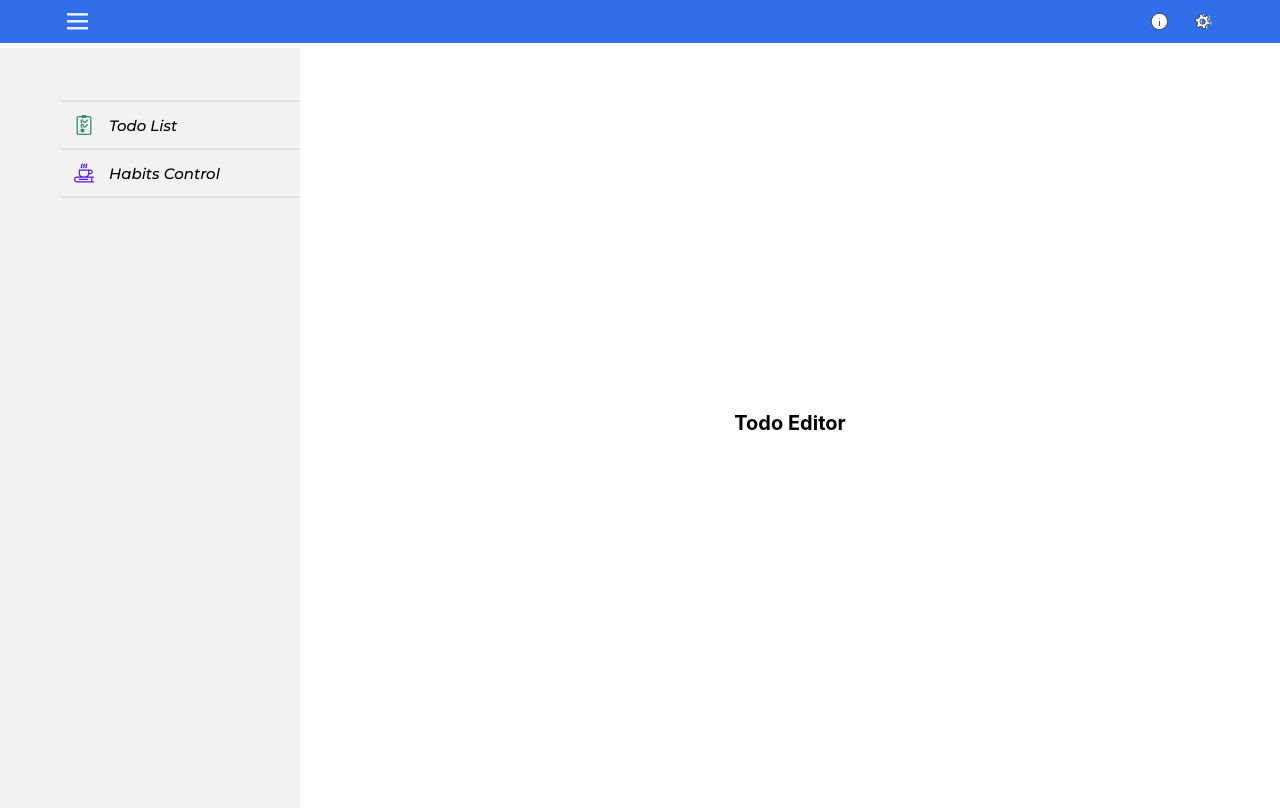
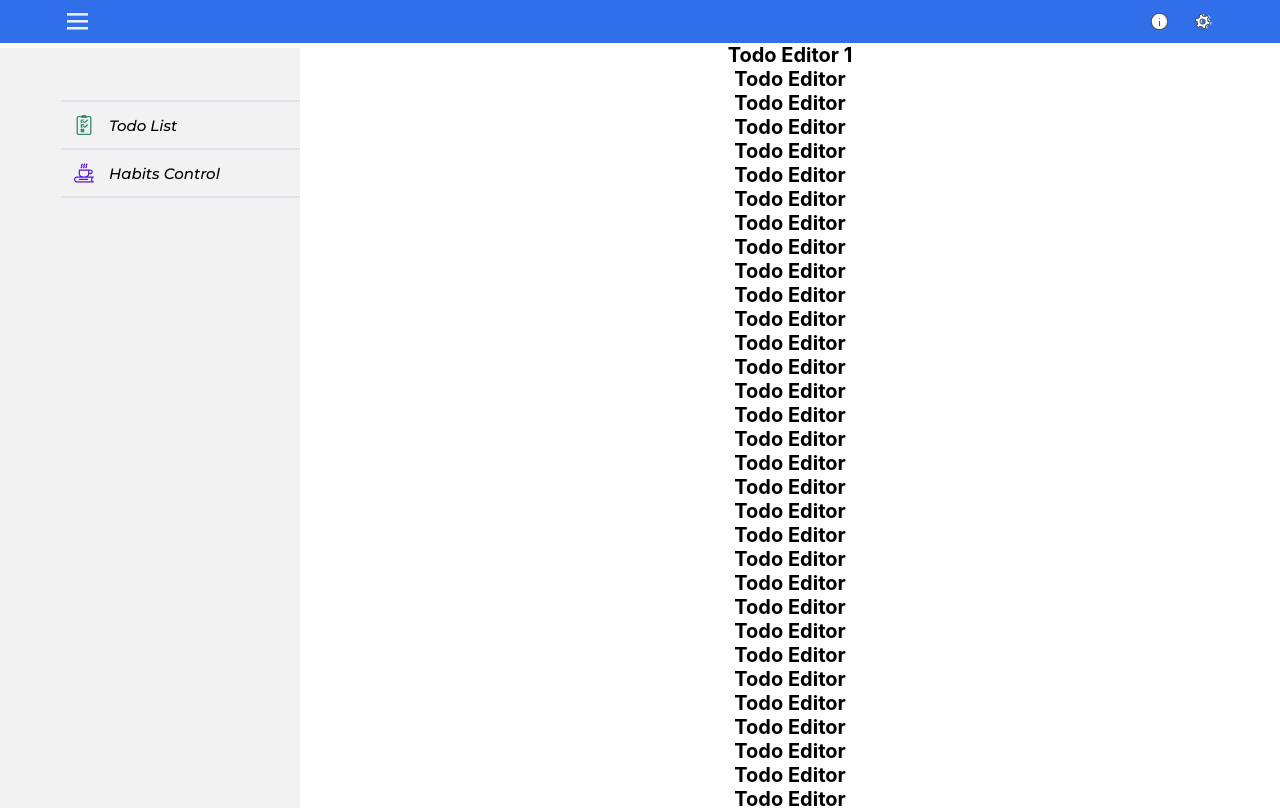
Before and after one commit to jakubwas/wTask, a React (Create React App) app in the folder client/: page / in a window 1280 px wide. Shown: the top 808 px of the page. Built offline with nearby package versions, Linux system fonts and the light colour scheme.

Commit message:
Fix scrolling bug

```diff
--- a/client/src/App.js
+++ b/client/src/App.js
@@ -1,5 +1,5 @@
 // Dependencies
-import React from "react";
+import React, { Fragment } from "react";
 // React Components
 import Navbar from "./Components/Layout/Navbar";
 import AppContent from "./Components/Layout/AppContent";
@@ -8,18 +8,12 @@ import DisplayState from "./Context/display/DisplayState";
 
 const App = () => {
   return (
-    <div
-      style={{
-        height: "100vh",
-        width: "100vw",
-        overflow: "hidden",
-      }}
-    >
+    <Fragment>
       <DisplayState>
         <Navbar />
         <AppContent />
       </DisplayState>
-    </div>
+    </Fragment>
   );
 };
 
--- a/client/src/Components/Containers/AppContainer.js
+++ b/client/src/Components/Containers/AppContainer.js
@@ -3,10 +3,8 @@ import React, { useContext } from "react";
 import styled from "styled-components";
 
 const Container = styled.div`
-  height: 95vh;
-  width: 100vw;
-  overflow: hidden;
   display: flex;
+  margin-top: 4.3rem;
 `;
 
 const AppContainer = (props) => {
--- a/client/src/Components/Containers/ContentContainer.js
+++ b/client/src/Components/Containers/ContentContainer.js
@@ -3,8 +3,8 @@ import React from "react";
 import styled from "styled-components";
 
 const Container = styled.div`
+  margin-left: 30rem;
   width: 100%;
-  margin-left: 30rem;
   display: flex;
   align-items: center;
   justify-content: center;
--- a/client/src/Components/Layout/Navbar.js
+++ b/client/src/Components/Layout/Navbar.js
@@ -9,11 +9,15 @@ import InfoButton from "../Buttons/NavbarButtons/InfoButton";
 
 // Styled Components
 const NavigationBar = styled.div`
-  min-height: 5vh;
+  height: 4.3rem;
   background: #316fea;
   display: flex;
   align-items: center;
   justify-content: space-between;
+  position: fixed;
+  left: 0;
+  top: 0;
+  width: 100vw;
 `;
 
 // React Component
--- a/client/src/Components/Layout/TodoEditor.js
+++ b/client/src/Components/Layout/TodoEditor.js
@@ -6,7 +6,146 @@ import ContentContainer from "../Containers/ContentContainer";
 const TodoEditor = () => {
   return (
     <ContentContainer>
-      <h1>Todo Editor</h1>
+      <div
+        style={{
+          display: "flex",
+          flexDirection: "column",
+          alignItems: "center",
+          margnTop: "10rem",
+        }}
+      >
+        <h1>Todo Editor 1</h1>
+        <h1>Todo Editor</h1>
+        <h1>Todo Editor</h1>
+        <h1>Todo Editor</h1>
+        <h1>Todo Editor</h1>
+        <h1>Todo Editor</h1>
+        <h1>Todo Editor</h1>
+        <h1>Todo Editor</h1>
+        <h1>Todo Editor</h1>
+        <h1>Todo Editor</h1>
+        <h1>Todo Editor</h1>
+        <h1>Todo Editor</h1>
+        <h1>Todo Editor</h1>
+        <h1>Todo Editor</h1>
+        <h1>Todo Editor</h1>
+        <h1>Todo Editor</h1>
+        <h1>Todo Editor</h1>
+        <h1>Todo Editor</h1>
+        <h1>Todo Editor</h1>
+        <h1>Todo Editor</h1>
+        <h1>Todo Editor</h1>
+        <h1>Todo Editor</h1>
+        <h1>Todo Editor</h1>
+        <h1>Todo Editor</h1>
+        <h1>Todo Editor</h1>
+        <h1>Todo Editor</h1>
+        <h1>Todo Editor</h1>
+        <h1>Todo Editor</h1>
+        <h1>Todo Editor</h1>
+        <h1>Todo Editor</h1>
+        <h1>Todo Editor</h1>
+        <h1>Todo Editor</h1>
+        <h1>Todo Editor</h1>
+        <h1>Todo Editor</h1>
+        <h1>Todo Editor</h1>
+        <h1>Todo Editor</h1>
+        <h1>Todo Editor</h1>
+        <h1>Todo Editor</h1>
+        <h1>Todo Editor</h1>
+        <h1>Todo Editor</h1>
+        <h1>Todo Editor</h1>
+        <h1>Todo Editor</h1>
+        <h1>Todo Editor</h1>
+        <h1>Todo Editor</h1>
+        <h1>Todo Editor</h1>
+        <h1>Todo Editor</h1>
+        <h1>Todo Editor</h1>
+        <h1>Todo Editor</h1>
+        <h1>Todo Editor</h1>
+        <h1>Todo Editor</h1>
+        <h1>Todo Editor</h1>
+        <h1>Todo Editor</h1>
+        <h1>Todo Editor</h1>
+        <h1>Todo Editor</h1>
+        <h1>Todo Editor</h1>
+        <h1>Todo Editor</h1>
+        <h1>Todo Editor</h1>
+        <h1>Todo Editor</h1>
+        <h1>Todo Editor</h1>
+        <h1>Todo Editor</h1>
+        <h1>Todo Editor</h1>
+        <h1>Todo Editor</h1>
+        <h1>Todo Editor</h1>
+        <h1>Todo Editor</h1>
+        <h1>Todo Editor</h1>
+        <h1>Todo Editor</h1>
+        <h1>Todo Editor</h1>
+        <h1>Todo Editor</h1>
+        <h1>Todo Editor</h1>
+        <h1>Todo Editor</h1>
+        <h1>Todo Editor</h1>
+        <h1>Todo Editor</h1>
+        <h1>Todo Editor</h1>
+        <h1>Todo Editor</h1>
+        <h1>Todo Editor</h1>
+        <h1>Todo Editor</h1>
+        <h1>Todo Editor</h1>
+        <h1>Todo Editor</h1>
+        <h1>Todo Editor</h1>
+        <h1>Todo Editor</h1>
+        <h1>Todo Editor</h1>
+        <h1>Todo Editor</h1>
+        <h1>Todo Editor</h1>
+        <h1>Todo Editor</h1>
+        <h1>Todo Editor</h1>
+        <h1>Todo Editor</h1>
+        <h1>Todo Editor</h1>
+        <h1>Todo Editor</h1>
+        <h1>Todo Editor</h1>
+        <h1>Todo Editor</h1>
+        <h1>Todo Editor</h1>
+        <h1>Todo Editor</h1>
+        <h1>Todo Editor</h1>
+        <h1>Todo Editor</h1>
+        <h1>Todo Editor</h1>
+        <h1>Todo Editor</h1>
+        <h1>Todo Editor</h1>
+        <h1>Todo Editor</h1>
+        <h1>Todo Editor</h1>
+        <h1>Todo Editor</h1>
+        <h1>Todo Editor</h1>
+        <h1>Todo Editor</h1>
+        <h1>Todo Editor</h1>
+        <h1>Todo Editor</h1>
+        <h1>Todo Editor</h1>
+        <h1>Todo Editor</h1>
+        <h1>Todo Editor</h1>
+        <h1>Todo Editor</h1>
+        <h1>Todo Editor</h1>
+        <h1>Todo Editor</h1>
+        <h1>Todo Editor</h1>
+        <h1>Todo Editor</h1>
+        <h1>Todo Editor</h1>
+        <h1>Todo Editor</h1>
+        <h1>Todo Editor</h1>
+        <h1>Todo Editor</h1>
+        <h1>Todo Editor</h1>
+        <h1>Todo Editor</h1>
+        <h1>Todo Editor</h1>
+        <h1>Todo Editor</h1>
+        <h1>Todo Editor</h1>
+        <h1>Todo Editor</h1>
+        <h1>Todo Editor</h1>
+        <h1>Todo Editor</h1>
+        <h1>Todo Editor</h1>
+        <h1>Todo Editor</h1>
+        <h1>Todo Editor</h1>
+        <h1>Todo Editor</h1>
+        <h1>Todo Editor</h1>
+        <h1>Todo Editor</h1>
+        <h1>Todo Editor</h1>
+      </div>
     </ContentContainer>
   );
 };
```
